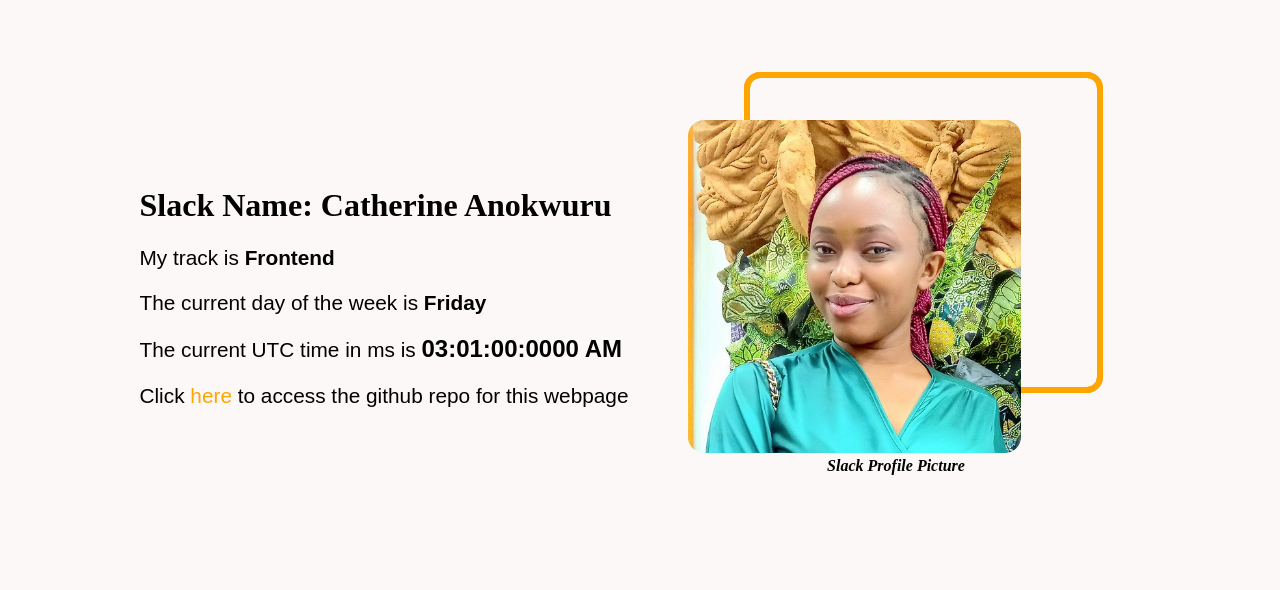
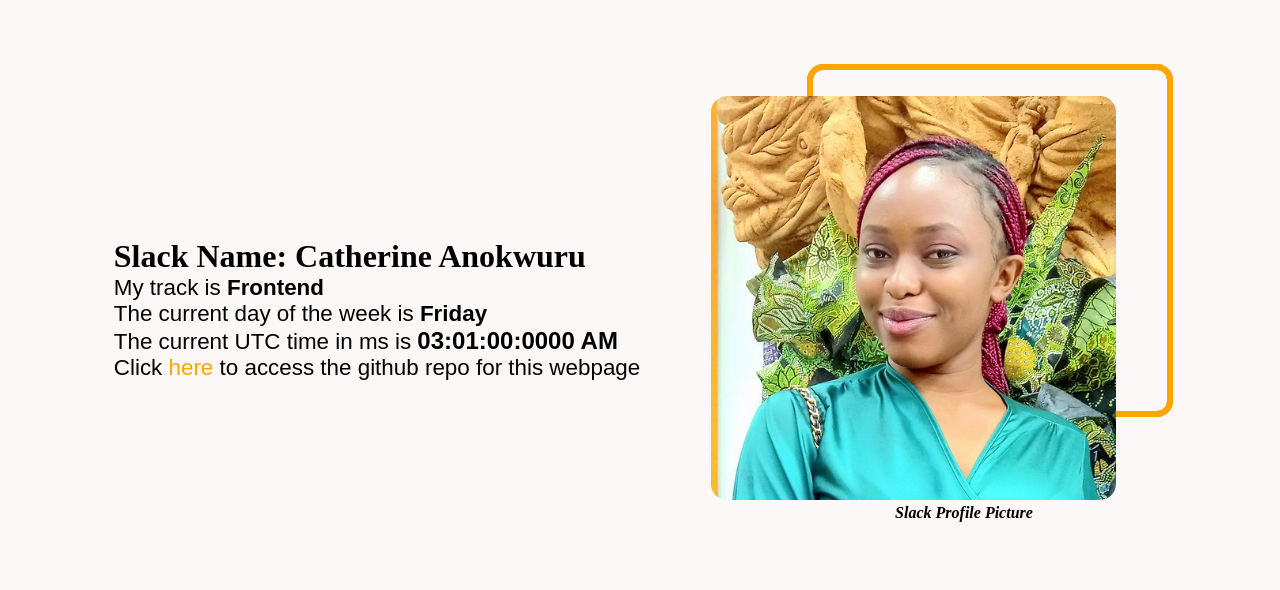
Before and after one commit to Catherine-Anokwuru/hng-task-1, a plain HTML site: page index.html in a window 1280 px wide. Drawn offline with Linux system fonts and the light colour scheme.

Commit message:
final edit

```diff
--- a/index.html
+++ b/index.html
@@ -10,9 +10,10 @@
     <title>Task One</title>
   </head>
   <body>
-    <main>
-      <div class="grid">
-        <div class="text">
+      <section>
+
+        <div class="grid">
+          <div class="text">
           <h1 data-testid="slackUserName">
             Slack Name: Catherine Anokwuru
           </h1>
@@ -43,15 +44,15 @@
         <div class="img">
           <figure>
             <img
-              src="slack profile img.jpeg"
-              alt="Catherine Anokwuru"
-              data-testid="slackDisplayImage"
+            src="slack profile img.jpeg"
+            alt="Catherine Anokwuru"
+            data-testid="slackDisplayImage"
             />
             <figcaption>Slack Profile Picture</figcaption>
           </figure>
         </div>
       </div>
-    </main>
+    </section>
   </body>
   <script src="main.js"></script>
 </html>
--- a/styles.css
+++ b/styles.css
@@ -1,19 +1,36 @@
+* {
+  margin: 0;
+  padding: 0;
+  border: 0;
+  outline: 0;
+  list-style: none;
+  text-decoration: none;
+  box-sizing: border-box;
+}
 body {
   background: #fcf8f8;
-  padding-inline: 10%;
 }
+section {
+  width: 100vw;
+  overflow: hidden;
+  /* padding-inline: 10%; */
+  padding-top: 6rem;
+  margin: auto;
+}
+
 .grid {
   display: grid;
   grid-template-columns: 1fr;
   gap: 3rem;
   max-width: 90rem;
   min-width: 80%;
-  padding: 6rem 0;
+  width: 100vw;
   margin: auto;
 }
 .text {
   margin: auto;
   text-align: center;
+  width: 90%;
 }
 .text h1 {
   font-family: "Times New Roman", Times, serif;
@@ -27,25 +44,18 @@ body {
   position: relative;
   z-index: 10;
   margin: auto;
+  width: 90%;
 }
-.img ::before {
-  position: absolute;
-  height: 80%;
-  width: 70%;
-  z-index: 3;
-  top: -1rem;
-  left: 5rem;
-  border: solid orange 6px;
-  border-radius: 1rem;
-  content: "";
-}
+
 .img img {
-  width: 80%;
+  width: 100%;
   min-width: 300px;
   height: auto;
   border-radius: 1rem;
   position: relative;
   z-index: 9;
+  object-fit: contain;
+  overflow: hidden;
 }
 .time {
   font-size: 1.5rem;
@@ -67,17 +77,36 @@ figcaption {
     grid-template-columns: 1fr 1fr;
     gap: 1rem;
   }
+  .img img {
+    width: 80%;
+  }
+  .img {
+    width: 80%;
+  }
   .img ::before {
+    position: absolute;
+    height: 80%;
+    width: 70%;
+    z-index: 3;
     top: -2rem;
     left: 6rem;
+    border: solid orange 6px;
+    border-radius: 1rem;
+    content: "";
   }
   .text {
     text-align: justify;
+    width: 80%;
+    margin: auto;
+    white-space: nowrap;
   }
   .text h1 {
-    white-space: nowrap;
+    width: 80%;
+    margin: auto;
   }
   .text p {
-    font-size: 1.3rem;
+    font-size: 1.4rem;
+    width: 80%;
+    margin: auto;
   }
 }
```
